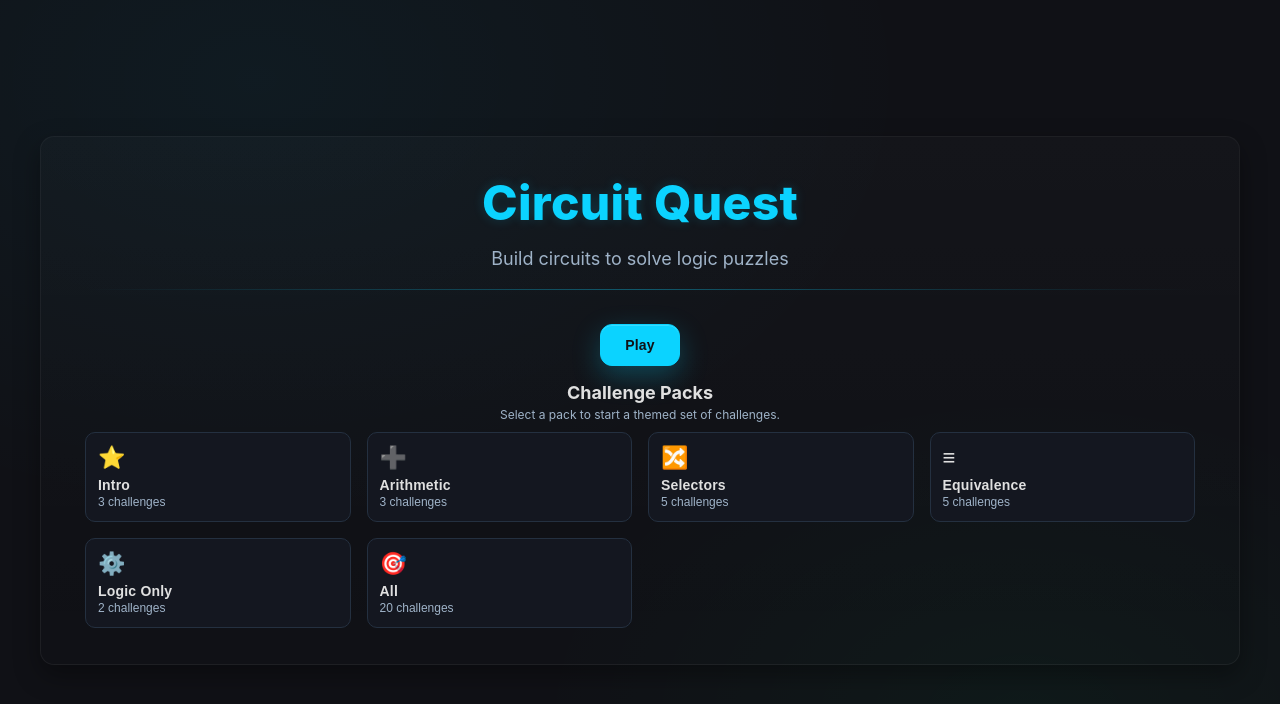
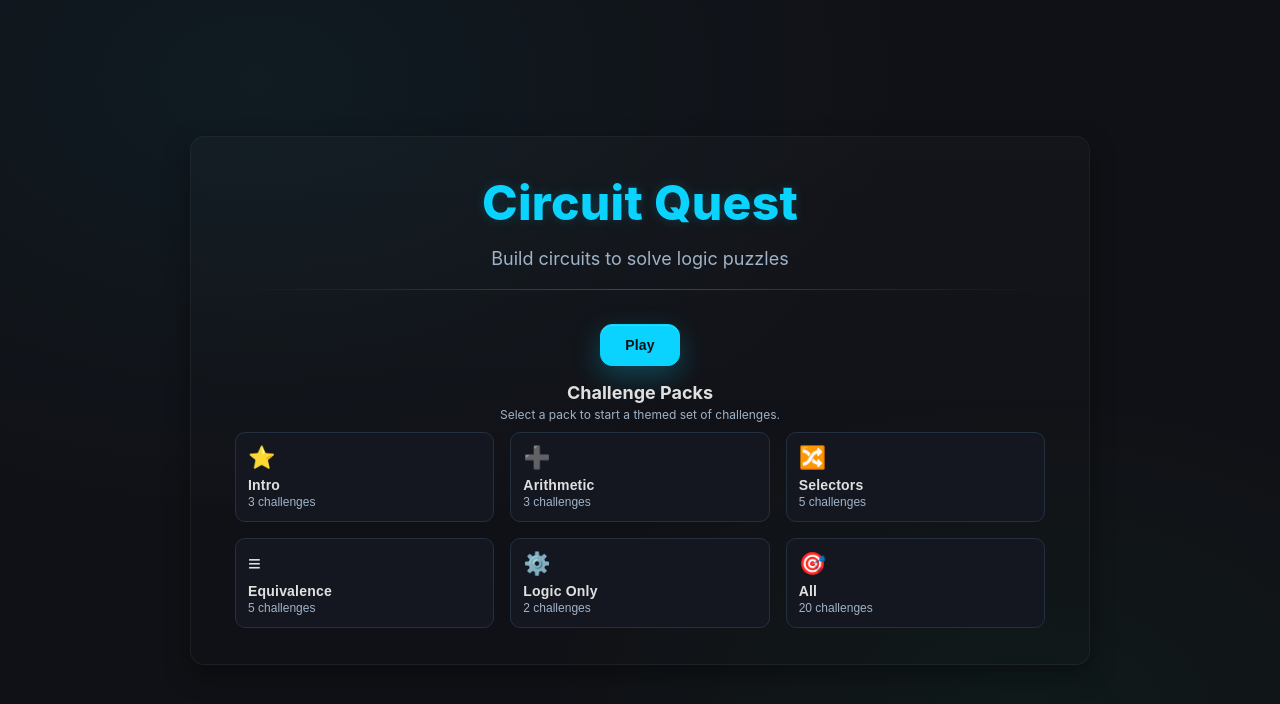
Before and after one commit to nahamus/CircuitQuest, a React (Vite) app: page /#/ in a window 1280 px wide. Shown: the top 704 px of the page. Built offline with nearby package versions, Linux system fonts and the light colour scheme.

Commit message:
More challenges

```diff
--- a/src/routes/Home.css
+++ b/src/routes/Home.css
@@ -13,7 +13,7 @@
 
 .home-content {
   width: 95vw;
-  max-width: 1200px;
+  max-width: 900px;
   padding: 36px 44px;
   text-align: center;
   position: relative;
--- a/src/routes/Play.tsx
+++ b/src/routes/Play.tsx
@@ -2,6 +2,7 @@ import { useEffect, useState } from 'react';
 import { useParams, useNavigate } from 'react-router-dom';
 import { useStore } from '../state/useStore';
 import { fetchLevelIndex, fetchPacks } from '../services/levels';
+import { logError } from '../utils/logger';
 import TopBar from '../components/TopBar';
 import HelpModal from '../components/HelpModal';
 import PalettePanel from '../components/PalettePanel';
@@ -22,7 +23,7 @@ export default function Play() {
   useEffect(() => {
     if (id) {
       loadLevel(id).catch((err) => {
-        console.error('Failed to load level:', err);
+        logError('Failed to load level:', err);
         navigate('/');
       });
     }
@@ -41,7 +42,7 @@ export default function Play() {
           setLevelIds(ids.map(s => s.replace(/\.json$/, '')));
         }
       } catch (err) {
-        console.error('Failed to fetch lists', err);
+        logError('Failed to fetch lists', err);
       }
     };
     loadLists();
--- a/src/services/levels.ts
+++ b/src/services/levels.ts
@@ -1,4 +1,5 @@
 import type { Level } from '../models/types';
+import { logError } from '../utils/logger';
 
 // Use Vite's BASE_URL to handle base path correctly
 const BASE_URL = import.meta.env.BASE_URL;
@@ -7,13 +8,13 @@ export async function fetchLevelIndex(): Promise<string[]> {
   try {
     const res = await fetch(`${BASE_URL}levels/index.json`);
     if (!res.ok) {
-      console.error('Failed to fetch level index:', res.status, res.statusText);
+      logError('Failed to fetch level index:', res.status, res.statusText);
       throw new Error(`Failed to load level index: ${res.status} ${res.statusText}`);
     }
     const data = await res.json();
     return data;
   } catch (error) {
-    console.error('Error fetching level index:', error);
+    logError('Error fetching level index:', error);
     throw error;
   }
 }
@@ -52,7 +53,7 @@ export async function fetchPacks(): Promise<Record<string, string[]>> {
     const data = await res.json();
     return data as Record<string, string[]>;
   } catch (e) {
-    console.error('Error fetching packs:', e);
+    logError('Error fetching packs:', e);
     return { All: [] };
   }
 }
--- /dev/null
+++ b/src/utils/logger.ts
@@ -0,0 +1,20 @@
+export const logError = (...args: unknown[]) => {
+  if (import.meta.env.DEV) {
+    // eslint-disable-next-line no-console
+    console.error(...args);
+  }
+};
+
+export const logWarn = (...args: unknown[]) => {
+  if (import.meta.env.DEV) {
+    // eslint-disable-next-line no-console
+    console.warn(...args);
+  }
+};
+
+export const logInfo = (...args: unknown[]) => {
+  if (import.meta.env.DEV) {
+    // eslint-disable-next-line no-console
+    console.log(...args);
+  }
+};
```
